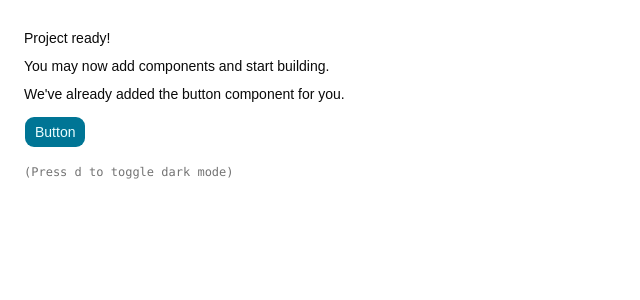
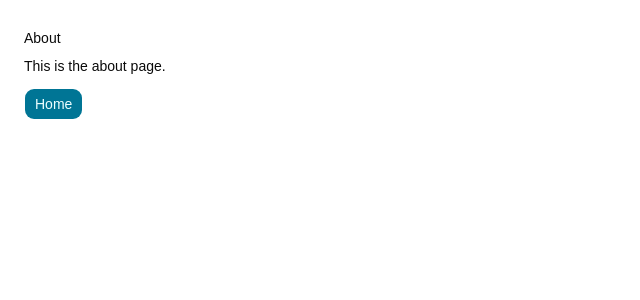
Before and after one commit to Godlonx/Absoloot, a React (Vite) app in the folder client/: page /about in a window 1280 px wide. Shown: the top 300 px of the page, without its empty margins (0-640 px from the left). Built offline with nearby package versions, Linux system fonts and the light colour scheme.

Commit message:
:sparkles: | add react-router with pages structure

```diff
--- a/client/package.json
+++ b/client/package.json
@@ -21,6 +21,7 @@
     "radix-ui": "^1.4.3",
     "react": "^19.2.4",
     "react-dom": "^19.2.4",
+    "react-router": "^7.14.1",
     "shadcn": "^4.2.0",
     "tailwind-merge": "^3.5.0",
     "tailwindcss": "^4.2.1",
--- a/client/src/App.tsx
+++ b/client/src/App.tsx
@@ -1,20 +1,13 @@
-import { Button } from "@/components/ui/button"
+import { Routes, Route } from "react-router"
+import Home from "@/pages/Home"
+import About from "@/pages/About"
 
 export function App() {
   return (
-    <div className="flex min-h-svh p-6">
-      <div className="flex max-w-md min-w-0 flex-col gap-4 text-sm leading-loose">
-        <div>
-          <h1 className="font-medium">Project ready!</h1>
-          <p>You may now add components and start building.</p>
-          <p>We&apos;ve already added the button component for you.</p>
-          <Button className="mt-2">Button</Button>
-        </div>
-        <div className="font-mono text-xs text-muted-foreground">
-          (Press <kbd>d</kbd> to toggle dark mode)
-        </div>
-      </div>
-    </div>
+    <Routes>
+      <Route path="/" element={<Home />} />
+      <Route path="/about" element={<About />} />
+    </Routes>
   )
 }
 
--- a/client/src/main.tsx
+++ b/client/src/main.tsx
@@ -1,5 +1,6 @@
 import { StrictMode } from "react"
 import { createRoot } from "react-dom/client"
+import { BrowserRouter } from "react-router"
 
 import "./index.css"
 import App from "./App.tsx"
@@ -8,7 +9,9 @@ import { ThemeProvider } from "@/components/theme-provider.tsx"
 createRoot(document.getElementById("root")!).render(
   <StrictMode>
     <ThemeProvider>
-      <App />
+      <BrowserRouter>
+        <App />
+      </BrowserRouter>
     </ThemeProvider>
   </StrictMode>
 )
--- /dev/null
+++ b/client/src/pages/About.tsx
@@ -0,0 +1,20 @@
+import { Button } from "@/components/ui/button"
+import { Link } from "react-router"
+
+export function About() {
+  return (
+    <div className="flex min-h-svh p-6">
+      <div className="flex max-w-md min-w-0 flex-col gap-4 text-sm leading-loose">
+        <div>
+          <h1 className="font-medium">About</h1>
+          <p>This is the about page.</p>
+          <Button className="mt-2" asChild>
+            <Link to="/">Home</Link>
+          </Button>
+        </div>
+      </div>
+    </div>
+  )
+}
+
+export default About
--- /dev/null
+++ b/client/src/pages/Home.tsx
@@ -0,0 +1,24 @@
+import { Button } from "@/components/ui/button"
+import { Link } from "react-router"
+
+export function Home() {
+  return (
+    <div className="flex min-h-svh p-6">
+      <div className="flex max-w-md min-w-0 flex-col gap-4 text-sm leading-loose">
+        <div>
+          <h1 className="font-medium">Project ready!</h1>
+          <p>You may now add components and start building.</p>
+          <p>We&apos;ve already added the button component for you.</p>
+          <Button className="mt-2" asChild>
+            <Link to="/about">About</Link>
+          </Button>
+        </div>
+        <div className="font-mono text-xs text-muted-foreground">
+          (Press <kbd>d</kbd> to toggle dark mode)
+        </div>
+      </div>
+    </div>
+  )
+}
+
+export default Home
```
Also changed, not shown: 1 other file (tests, documents, lock files or other folders).
